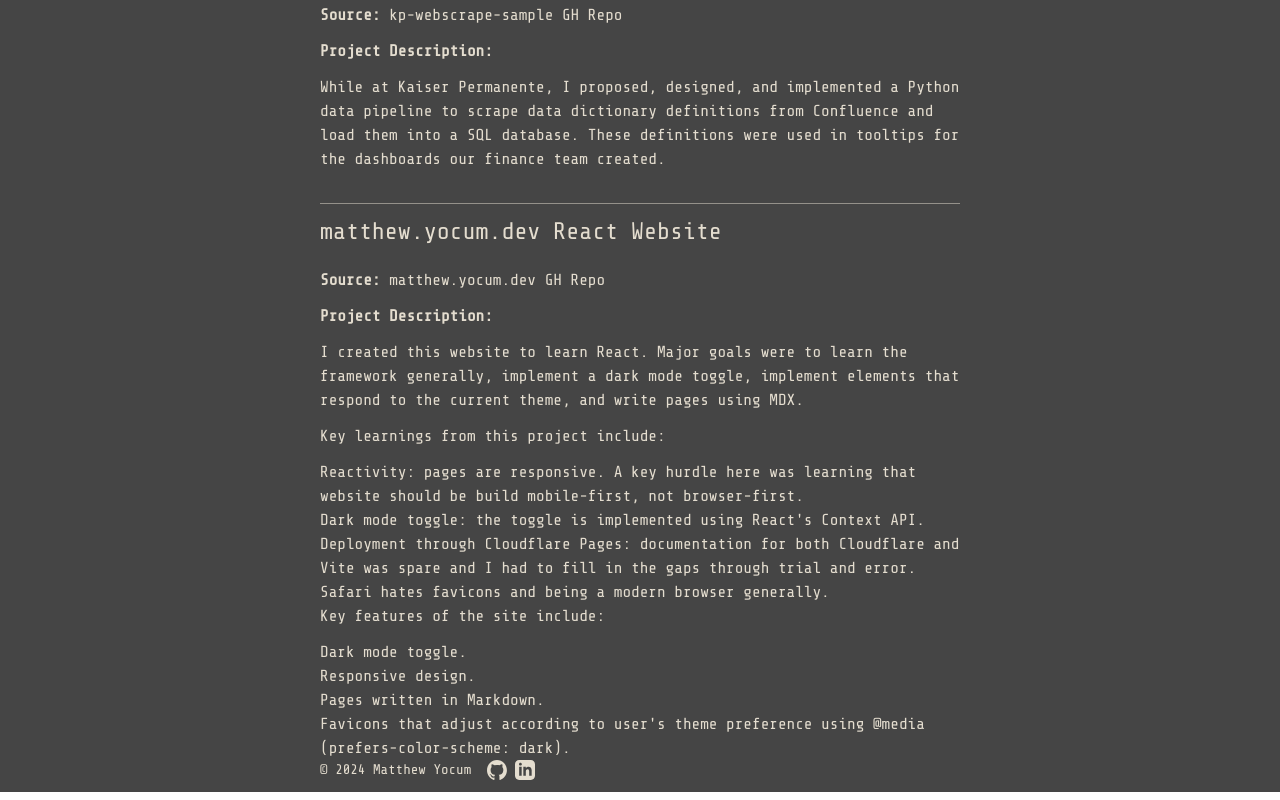
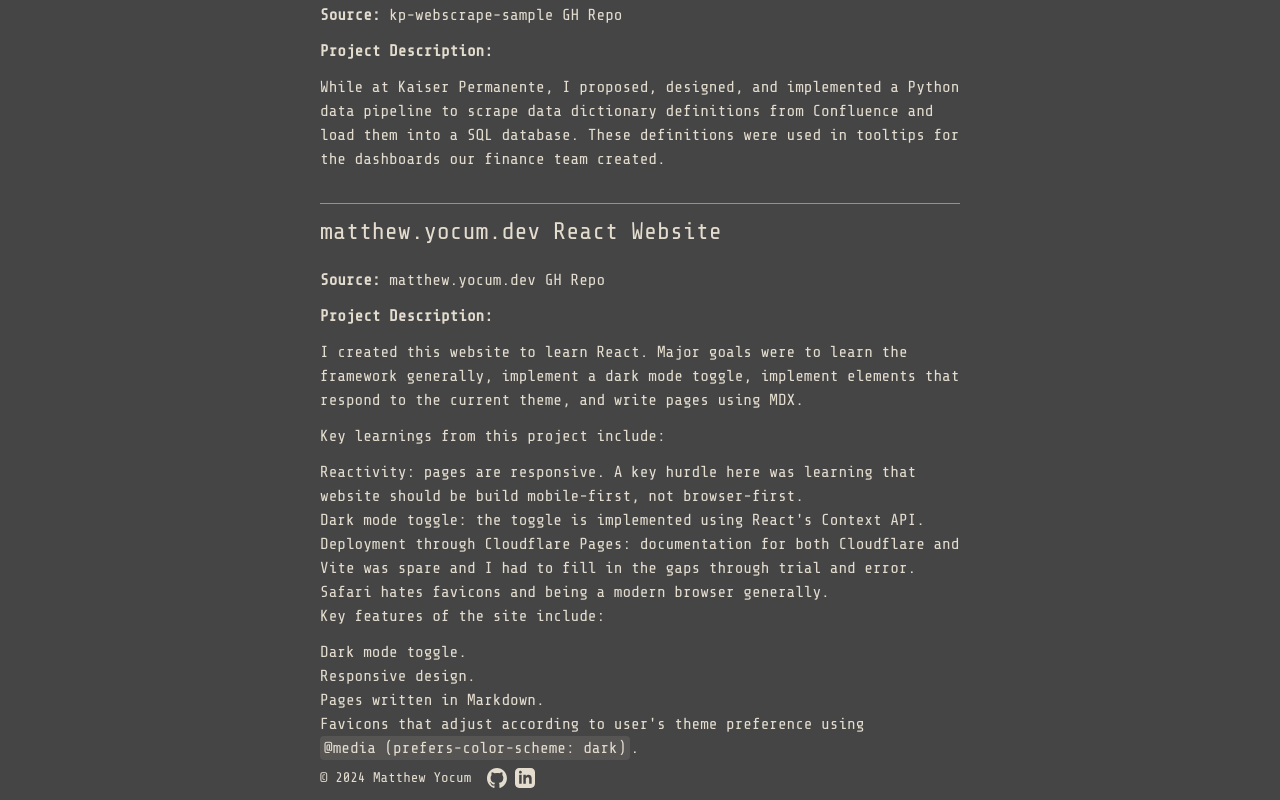
Before and after one commit to platonicLiquid/personal-website, a React (Vite) app in the folder my-website/: page /CV in a window 1280 px wide. Shown: the part 791-1591 px from the top of the page. Built offline with nearby package versions, Linux system fonts and the light colour scheme.

Commit message:
Css tweaks for `code` tag and other responive fixes.

```diff
--- a/my-website/src/components/CV.tsx
+++ b/my-website/src/components/CV.tsx
@@ -34,6 +34,7 @@
       <div>
         <CVTabs setSelectedTab={setSelectedTab} />
         <div className="mt-5">{renderContent()}</div>
+        <div className="mb-2" />
       </div>
     </>
   );
--- a/my-website/src/components/CVTabs.tsx
+++ b/my-website/src/components/CVTabs.tsx
@@ -15,7 +15,7 @@
 
   useEffect(() => {
     const handleResize = () => {
-      setIsMobile(window.innerWidth < 500);
+      setIsMobile(window.innerWidth < 665);
     };
 
     window.addEventListener("resize", handleResize);
--- a/my-website/src/index.css
+++ b/my-website/src/index.css
@@ -39,6 +39,10 @@
         @apply list-disc list-inside mb-3 ml-3;
       }
     }
+  }
+  code {
+    @apply inline-block rounded px-1;
+    background-color: hsl(var(--color-content) / 10%);
   }
 }
 
@@ -133,7 +137,7 @@
   }
 }
 
-@media (max-width: 550px) {
+@media (max-width: 500px) {
   .hide-image {
     display: none;
     margin: 0;
@@ -142,8 +146,6 @@
   .update-margin {
     @apply -ml-5;
   }
-}
-@media (max-width: 500px) {
   .margin-padding-override {
     @apply px-5;
   }
```
